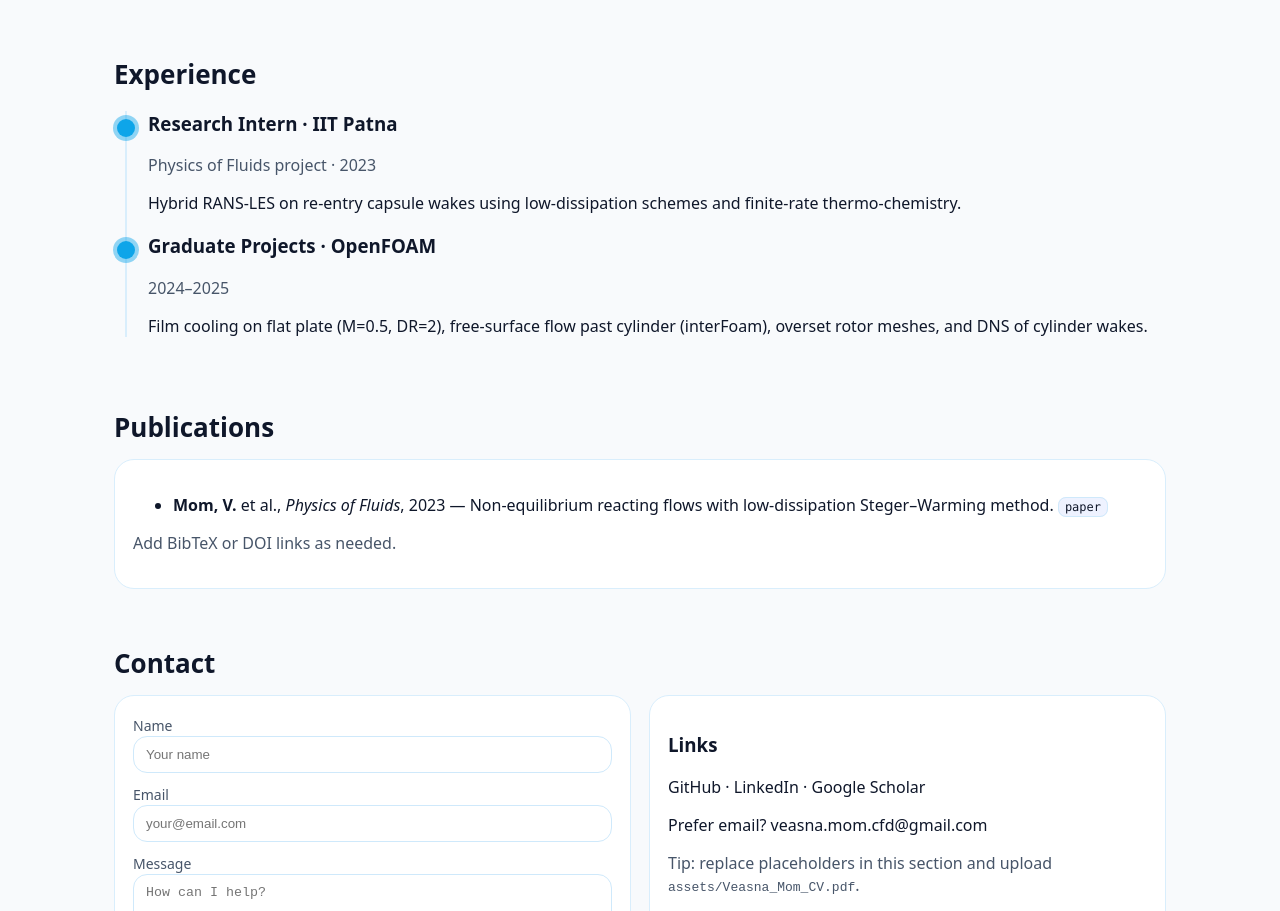
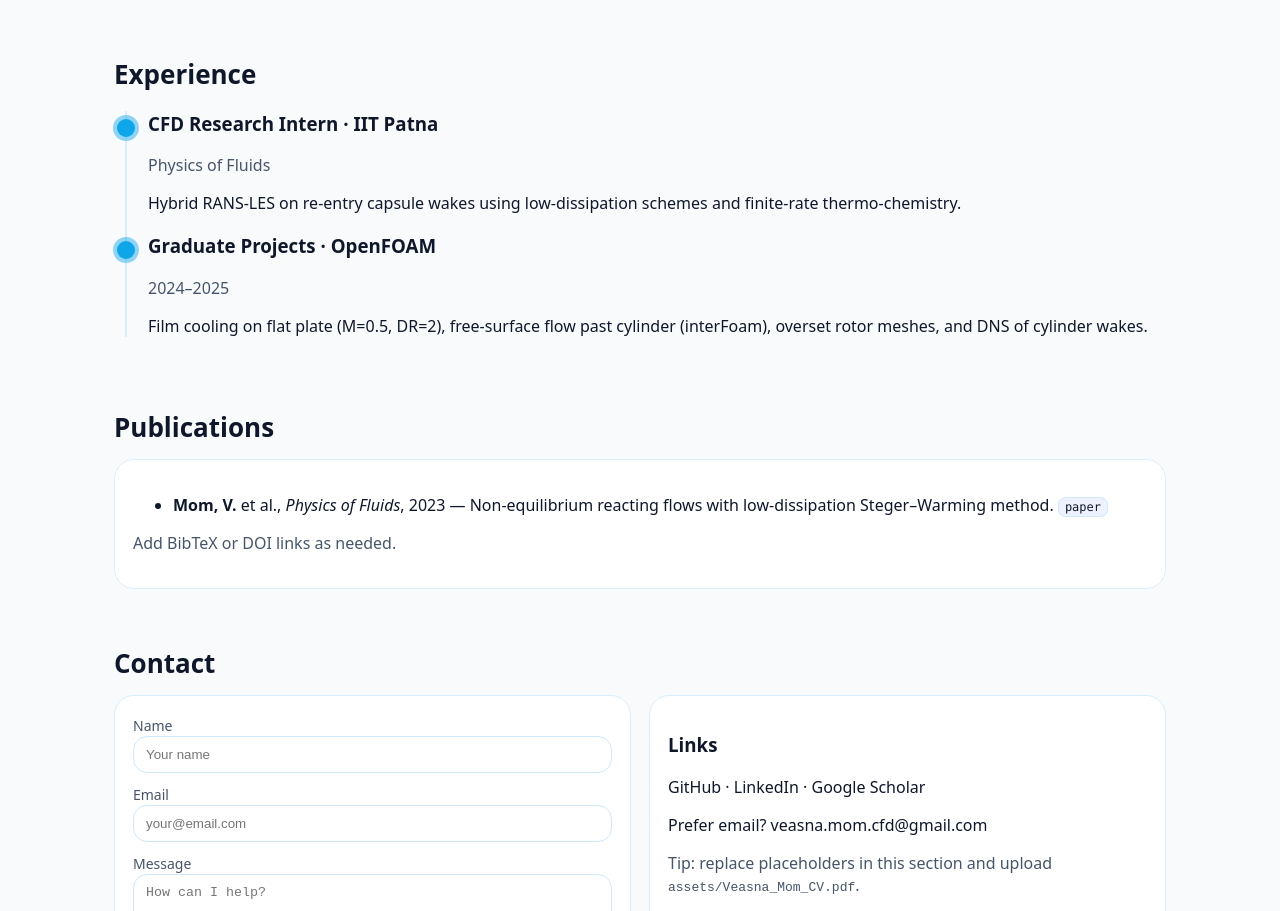
Before and after one commit to veasna-mom/resume, a plain HTML site: page index.html in a window 1280 px wide. Shown: the part 2030-2941 px from the top of the page. Drawn offline with Linux system fonts and the light colour scheme.

Commit message:
Update index.html

```diff
--- a/index.html
+++ b/index.html
@@ -192,8 +192,8 @@
       <h2>Experience</h2>
       <div class="timeline">
         <div class="tl-item">
-          <h3>Research Intern · IIT Patna</h3>
-          <div class="muted">Physics of Fluids project · 2023</div>
+          <h3>CFD Research Intern · IIT Patna</h3>
+          <div class="muted">Physics of Fluids </div>
           <p>Hybrid RANS‑LES on re‑entry capsule wakes using low‑dissipation schemes and finite‑rate thermo‑chemistry.</p>
         </div>
         <div class="tl-item">
```
